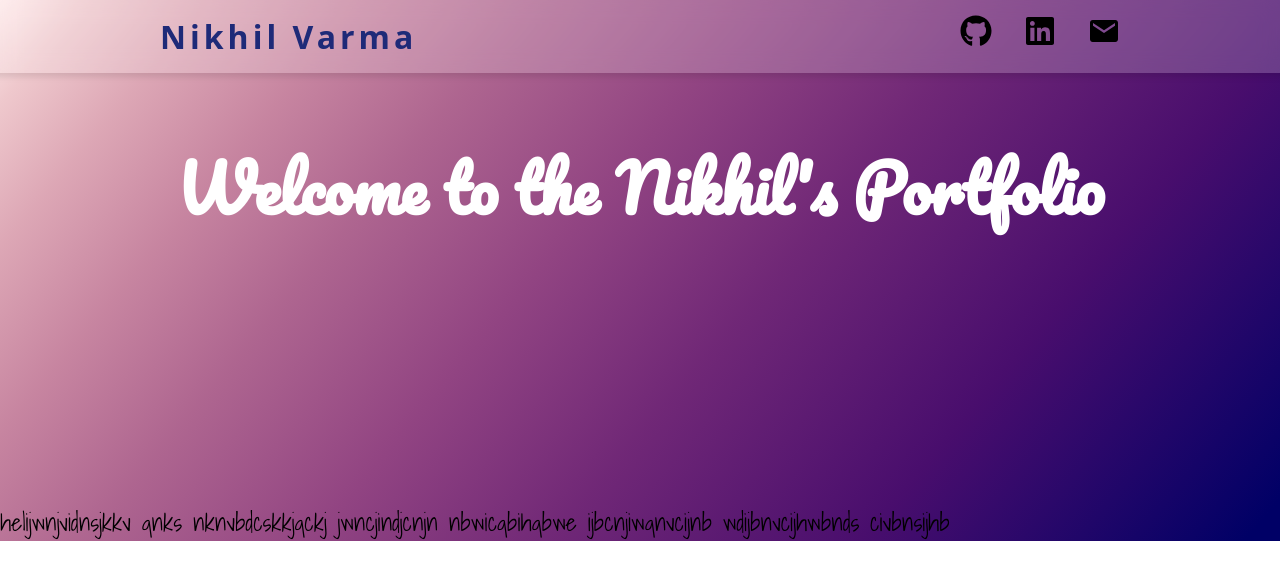
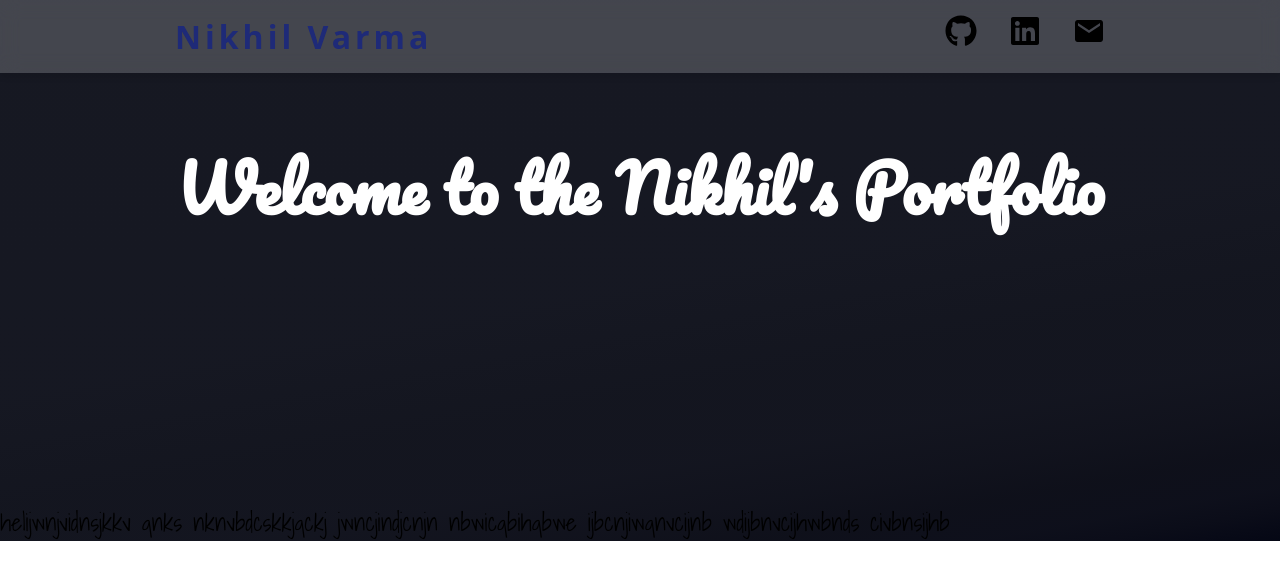
Before and after one commit to nikhilvarma140/personal_portfolio, a React (Create React App) app: page / in a window 1280 px wide. Shown: the top 580 px of the page. Built offline with nearby package versions, Linux system fonts and the light colour scheme; a web font is replaced by a local one.

Commit message:
adding header links

```diff
--- a/public/index.html
+++ b/public/index.html
@@ -2,7 +2,7 @@
 <html lang="en">
   <head>
     <meta charset="utf-8" />
-    <link rel="icon" href="%PUBLIC_URL%/favicon.ico" />
+    <link rel="icon" href="./icon_nikhil.ico"/>
     <meta name="viewport" content="width=device-width, initial-scale=1" />
     <meta name="theme-color" content="#000000" />
     <meta
@@ -27,7 +27,7 @@
       work correctly both with client-side routing and a non-root public URL.
       Learn how to configure a non-root public URL by running `npm run build`.
     -->
-    <title>React App</title>
+    <title>Hi i'm Nikhil</title>
   </head>
   <body>
     <noscript>You need to enable JavaScript to run this app.</noscript>
--- a/src/components/Header.jsx
+++ b/src/components/Header.jsx
@@ -1,30 +1,54 @@
-import React from "react";
-import style from "./header.css"
-import { FaHome ,FaLinkedin } from "react-icons/fa";
+import React, { useState } from "react";
+import "./header.css"; // Correct way to import global CSS
+import { FaHome, FaLinkedin } from "react-icons/fa";
 import { FaGithub } from "react-icons/fa6";
 import { IoMdMail } from "react-icons/io";
 
+const Header = () => {
+  const [hoveredIcon, setHoveredIcon] = useState(null); // Store which icon is hovered
 
-const Header = () => {
   return (
-        <>
-            <div className="header" style={style}>
+    <div className="header">
       <div className="top">
-                    <div className="logo">
-                        Nikhil Varma
-                    </div>
+        <div className="logo">Nikhil Varma</div>
         <div className="links">
-                        <FaGithub style={{ fontSize: "2rem", color: "black", cursor: "pointer" }}/>
-                        <FaLinkedin style={{ fontSize: "2rem", color: "black", cursor: "pointer" }} />
-                        <IoMdMail  style={{ fontSize: "2rem", color: "black", cursor: "pointer" }}/>
-
+          <FaGithub
+            style={{
+              fontSize: "2rem",
+              color: hoveredIcon === "github" ? "white" : "black",
+              cursor: "pointer",
+              transition: "color 0.3s ease-in-out",
+            }}
+            onClick={() => window.open("https://github.com/nikhilbleedsblue", "_blank")}
+            onMouseEnter={() => setHoveredIcon("github")}
+            onMouseLeave={() => setHoveredIcon(null)}
+          />
+          <FaLinkedin
+            style={{
+              fontSize: "2rem",
+              color: hoveredIcon === "linkedin" ?"#0a69c9" : "black",
+              cursor: "pointer",
+              transition: "color 0.3s ease-in-out",
+            }}
+            onClick={() => window.open("https://www.linkedin.com/in/nikhil-varma-3b382a167/", "_blank")}
+            onMouseEnter={() => setHoveredIcon("linkedin")}
+            onMouseLeave={() => setHoveredIcon(null)}
+          />
+          <IoMdMail
+            style={{
+              fontSize: "2rem",
+              color: hoveredIcon === "mail" ? "#fe5f57" : "black",
+              cursor: "pointer",
+              transition: "color 0.3s ease-in-out",
+            }}
+            onClick={() => (window.location.href = `mailto:nikhilvarma140@gmail.com`)}
+            onMouseEnter={() => setHoveredIcon("mail")}
+            onMouseLeave={() => setHoveredIcon(null)}
+          />
         </div>
       </div>
-
     </div>
-
-        </>)
-}
-
+  );
+};
 
 export default Header;
--- a/src/components/header.css
+++ b/src/components/header.css
@@ -13,14 +13,14 @@
   box-shadow: 0 4px 6px rgba(0, 0, 0, 0.1);
   font-family: "Shadows Into Light", cursive;
   font-size: 1.5rem;
-
+  box-sizing: border-box;
 
 }
 
 .top{
     display: flex;
     justify-content: space-between;
-    margin: 0 2rem;
+    margin: 0 1.5rem;
     font-weight: 500;
 }
 
@@ -36,7 +36,7 @@
 
 .links{
     display: flex;
-    gap: .75rem;
+    gap: .5rem;
 }
 
 @media (min-width:767px) {
--- a/src/components/home.css
+++ b/src/components/home.css
@@ -1,17 +1,21 @@
 .container{
 
-     background-image: linear-gradient(
-          310deg,
-          hsl(240deg 100% 20%) 2%,
-          hsl(277deg 78% 24%) 24%,
-          hsl(295deg 50% 31%) 42%,
-          hsl(312deg 36% 42%) 56%,
-          hsl(325deg 31% 54%) 69%,
-          hsl(335deg 37% 65%) 79%,
-          hsl(344deg 44% 76%) 88%,
-          hsl(353deg 54% 86%) 95%,
-          hsl(0deg 100% 96%) 100%
-        );
+    background-image: linear-gradient(
+        350deg,
+        hsl(0deg 0% 0%) 0%,
+        hsl(234deg 100% 4%) -1%,
+        hsl(233deg 78% 4%) -1%,
+        hsl(232deg 61% 5%) 0%,
+        hsl(232deg 49% 6%) 2%,
+        hsl(232deg 39% 7%) 4%,
+        hsl(232deg 33% 8%) 7%,
+        hsl(232deg 29% 8%) 12%,
+        hsl(232deg 26% 9%) 17%,
+        hsl(231deg 24% 10%) 24%,
+        hsl(230deg 23% 10%) 34%,
+        hsl(230deg 22% 11%) 48%,
+        hsl(230deg 21% 11%) 84%
+      );
 
         display:flex;
         flex-direction: column;
--- a/src/index.css
+++ b/src/index.css
@@ -1,4 +1,4 @@
-html {
+:root {
   margin: 0;
   padding: 0;
   box-sizing: border-box;
```
Also changed, not shown: 1 other file (tests, documents, lock files or other folders). Lines whose indentation alone changed are shown as unchanged.
